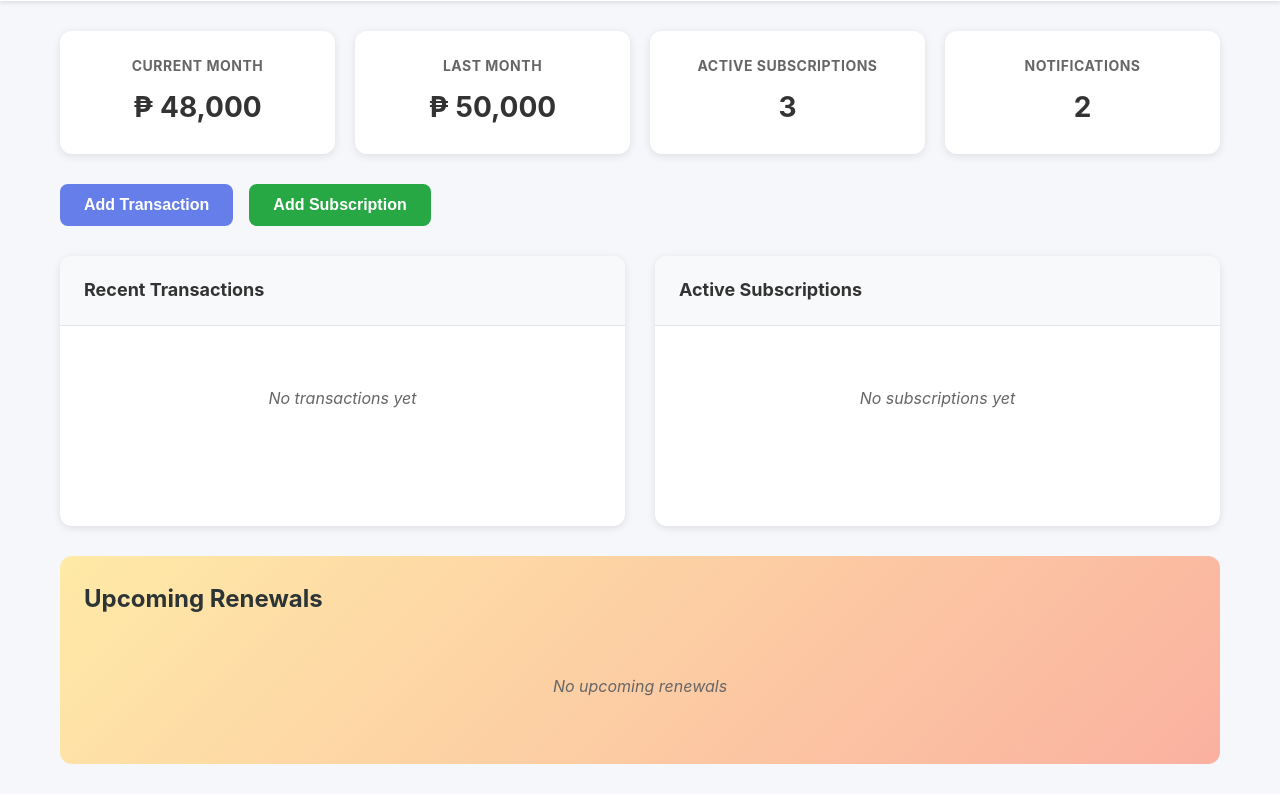
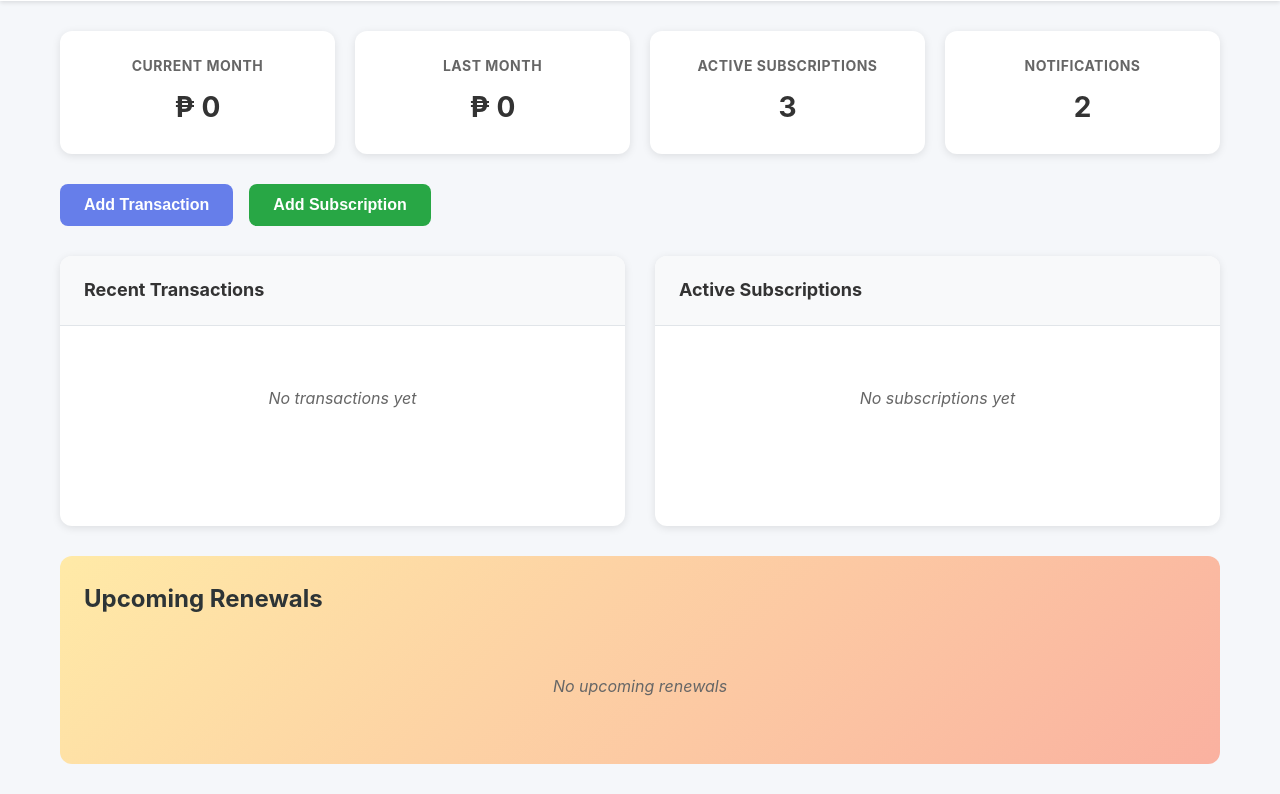
Before and after one commit to skawih/SmartSpendr, a plain HTML site: page index.html in a window 1280 px wide. Both pictures are taken after typing "name@example.com", "Sample123" into the empty fields and a click on the button "Sign In". Shown: the part 69-863 px from the top of the page. Drawn offline with Linux system fonts and the light colour scheme; files whose address does not match are found by name.

Commit message:
Update index.html

```diff
--- a/index.html
+++ b/index.html
@@ -56,11 +56,11 @@
             <div class="overview-section">
                 <div class="overview-card">
                     <h3>Current Month</h3>
-                    <div class="amount" id="current-month">₱ 48,000</div>
+                    <div class="amount" id="current-month">₱ 0</div>
                 </div>
                 <div class="overview-card">
                     <h3>Last Month</h3>
-                    <div class="amount" id="last-month">₱ 50,000</div>
+                    <div class="amount" id="last-month">₱ 0</div>
                 </div>
                 <div class="overview-card">
                     <h3>Active Subscriptions</h3>
```
